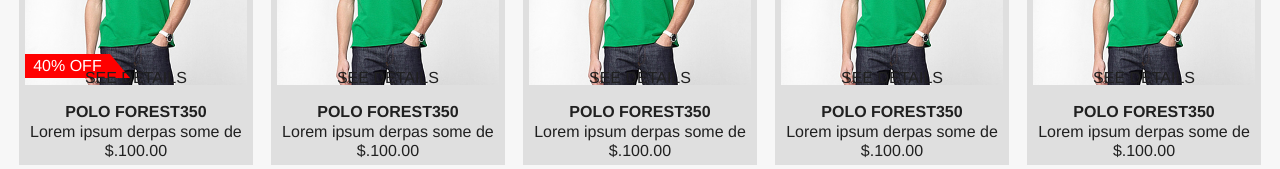
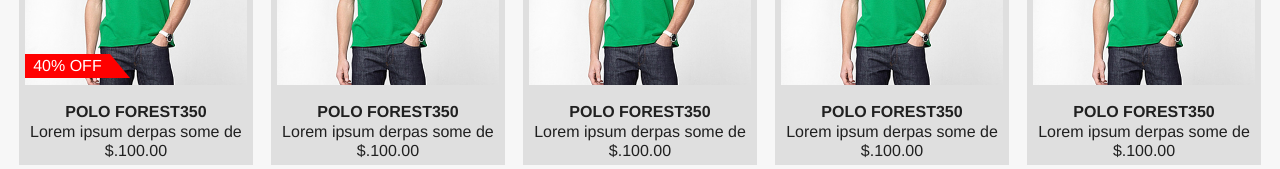
Before and after one commit to FrankyCunza/theforest, a plain HTML site: page index.html in a window 1280 px wide. Shown: the part 631-800 px from the top of the page. Drawn offline with Linux system fonts and the light colour scheme; files whose address does not match are found by name.

Commit message:
details translate

```diff
--- a/_style.scss
+++ b/_style.scss
@@ -422,7 +422,7 @@
 	}
 	p{
 		transition: all 1s;
-		transform: translateY(300%);
+		transform: translateY(600%);
 	}
 }
 
--- a/style.css
+++ b/style.css
@@ -359,9 +359,9 @@
     -webkit-transition: all 1s;
     -o-transition: all 1s;
     transition: all 1s;
-    -webkit-transform: translateY(300%);
-    -ms-transform: translateY(300%);
-    transform: translateY(300%); }
+    -webkit-transform: translateY(600%);
+    -ms-transform: translateY(600%);
+    transform: translateY(600%); }
 
 .products__cloth:hover {
   background: #6bb40d;
```
Also changed, not shown: 1 other file.
